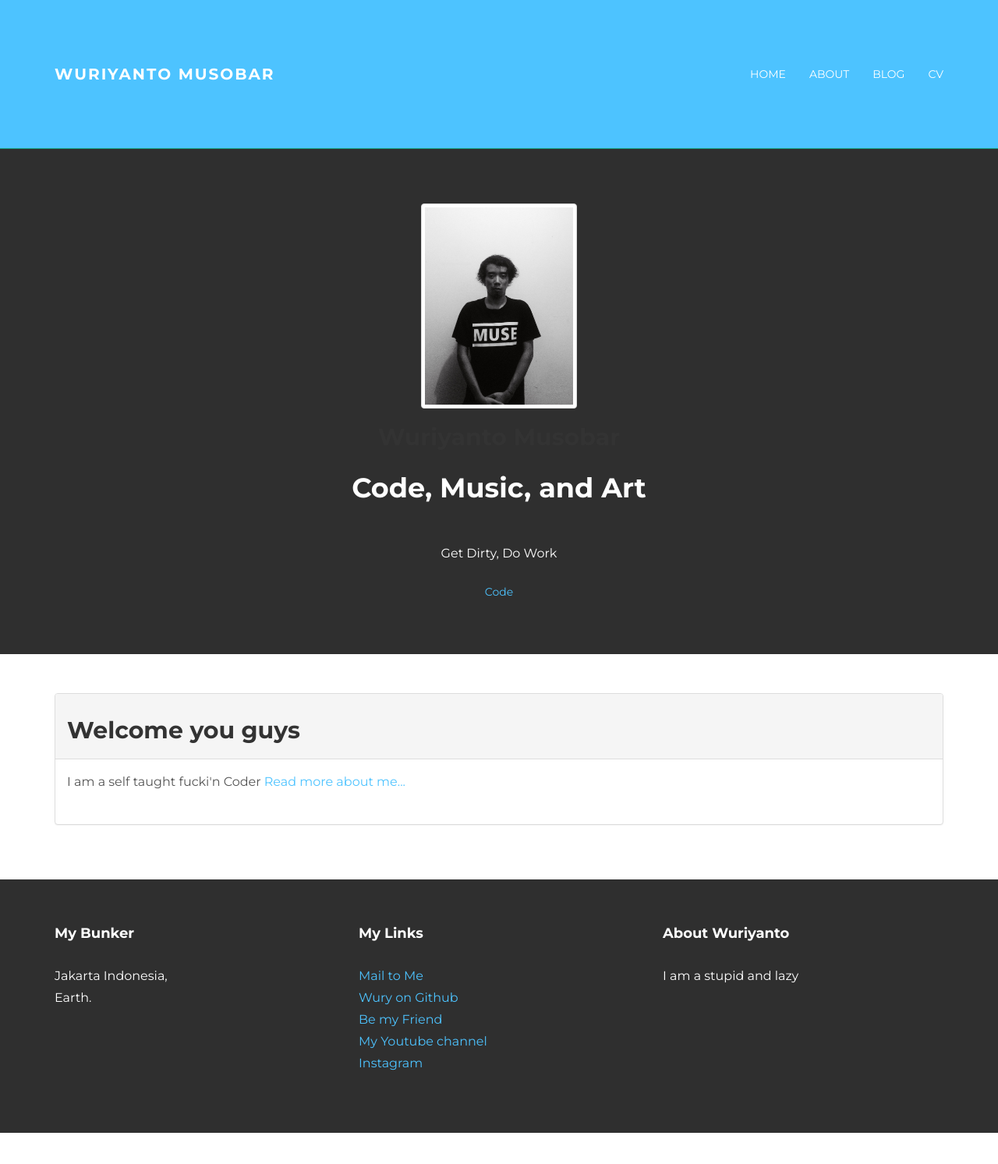
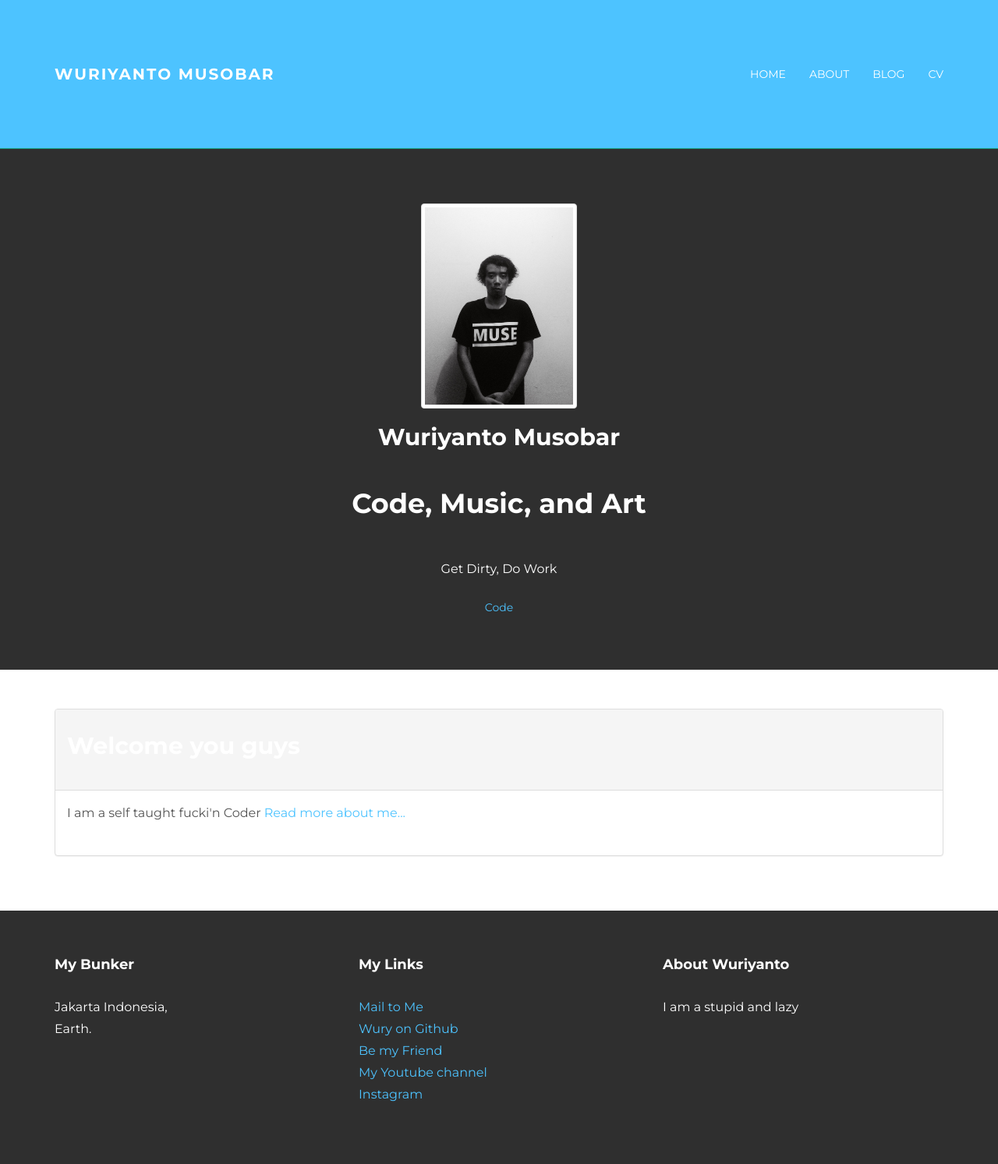
Before and after one commit to wuriyanto48/wuriyanto48.github.io, a Jekyll site: the page built from index.html, in a window 1280 px wide. Shown: the whole page at 78% size. Built offline with Jekyll 4.4.1, drawn with Linux system fonts in a browser that asks for light colours; nearby versions of some CDN libraries; before the commit the page ends 1453 px from its top, so only the background shows below that.

Commit message:
change header

```diff
--- a/_layouts/default.html
+++ b/_layouts/default.html
@@ -65,7 +65,7 @@
           <div>
             <a class="button is-large is-white" href="https://github.com/wuriyanto48" target="_blank">
               <span class="icon">
-                <i class="fa fa-github"></i>
+                <i class="fa fa-github-square fa-3x social"></i>
               </span>
               <span>Code</span>
             </a>
--- a/assets/css/main.css
+++ b/assets/css/main.css
@@ -151,7 +151,7 @@ a:after {
   color: white;
 }
 
-#ww h1 {
+#ww h1, h2 {
 	color: white;
 	padding-bottom: 20px;
 }
```
